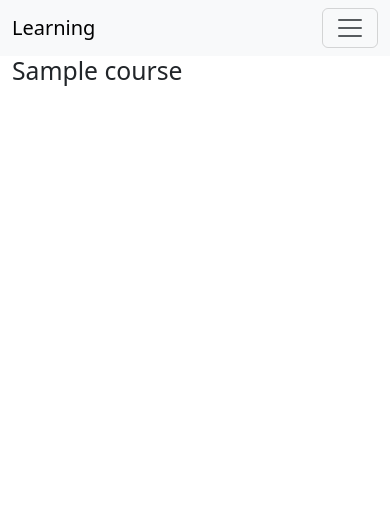
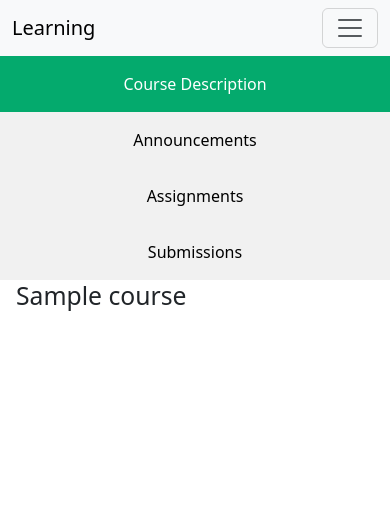
Before and after one commit to nathanmandell99/learning, a Django app: template learning/templates/learning/course.html in a window 390 px wide. Shown: the top 510 px of the page. Before the commit the page ends 86 px from the top, so only its background shows below. Run offline with Django 5.2, Linux system fonts and the light colour scheme; the template is opened without the code that fills it: most values are stand-ins (such as "Sample title", 1, 10 or a date in 2020); some libraries are stand-ins or nearby versions.

Commit message:
Commit 3
- Wrote serialize function for Announcement and Assignment models.
- Created a view for displaying a course, which renders `course.html`.
- Wrote `course.js`, to be used with `course.html`.
- Wrote `get_announcements` view. If given an announcement ID, this will
  retrieve the announcement with that ID. Otherwise it simply retrieves
  all announcements for a given course.
  `course/<int:course_id>/announcements/<int:ann_id>` accomplishes the
  former, and `course/<int:course_id>/announcements` the latter.
- Wrote `displayAnnouncements` function in `course.js`. Retrieves all
  the announcements from the backend and displays the title of each.
- Wrote `displayAnnouncement` function in `course.js`. Uses a fetch()
  call to get an announcement, then does what it says on the tin.
- Wrote `displayAnnouncement` function in `course.js`. Uses a fetch()
  call to get an announcement, then does what it says on the tin.
- Wrote `displayAssignments` function in `course.js`. Retrieves all the
  assignments from the backend and displays the title of each.
- Wrote `displayAssignment` function in `course.js`. Uses a fetch() call
  to get an assignment, then does what it says on the tin.
- Wrote `eventDelegator` function in `course.js`. Detects a click and
  determines the element that was clicked on, then executed appropriate
  functionality such as displaying an announcement/assignment.

```diff
--- a/capstone/settings.py
+++ b/capstone/settings.py
@@ -32,6 +32,7 @@ ALLOWED_HOSTS = []
 
 INSTALLED_APPS = [
     'learning',
+    'corsheaders',
     'django.contrib.admin',
     'django.contrib.auth',
     'django.contrib.contenttypes',
@@ -41,6 +42,7 @@ INSTALLED_APPS = [
 ]
 
 MIDDLEWARE = [
+    'corsheaders.middleware.CorsMiddleware',
     'django.middleware.security.SecurityMiddleware',
     'django.contrib.sessions.middleware.SessionMiddleware',
     'django.middleware.common.CommonMiddleware',
@@ -126,3 +128,5 @@ DEFAULT_AUTO_FIELD = 'django.db.models.BigAutoField'
 # Login URL
 
 LOGIN_URL = '/login'
+
+# settings.py
--- /dev/null
+++ b/learning/static/learning/course.js
@@ -0,0 +1,220 @@
+document.addEventListener('DOMContentLoaded', () => {
+  // From here we can use API calls to retrieve everything we need to know about the course.
+  const descTab = document.querySelector('#description-tab');
+  descTab.addEventListener('click', displaySyllabus);
+
+  const annTab = document.querySelector('#announcements-tab');
+  annTab.addEventListener('click', displayAnnouncements);
+
+  const assTab = document.querySelector('#assignments-tab');
+  assTab.addEventListener('click', displayAssignments);
+
+  const submTab = document.querySelector('#submissions-tab');
+  submTab.addEventListener('click', displaySubmissions);
+
+  displaySyllabus();
+  eventDelegator();
+})
+
+async function eventDelegator() {
+  document.addEventListener('click', async (event) => {
+    if (event.target.id.includes("ann-id")) {
+      // Make call to backend to retrieve the announcement
+      let annId = event.target.dataset.annId;
+      let response = await fetch(`/course/${courseID}/announcements/${annId}`);
+      let announcement = await response.json();
+      displayAnnouncement(announcement);
+    }
+    else if (event.target.id === "back-ann") {
+      displayAnnouncements();
+    }
+    else if (event.target.id.includes("assn-id")) {
+      let assnId = event.target.dataset.assnId;
+      let response = await fetch(`/course/${courseID}/assignments/${assnId}`);
+      let assignment = await response.json();
+      console.log(assignment);
+      displayAssignment(assignment);
+    }
+    else if (event.target.id === "back-assn") {
+      displayAssignments();
+    }
+
+  });
+}
+
+function displaySyllabus() {
+  document.querySelector('.sidebar .active').classList.remove('active');
+
+  document.querySelector('#description-tab').classList.add('active');
+  courseView.innerHTML = `<p>${body}</p>`;
+
+}
+
+async function displayAnnouncements() {
+  document.querySelector('.sidebar .active').classList.remove('active');
+
+  document.querySelector('#announcements-tab').classList.add('active');
+  courseView.innerHTML = '<h4>Announcements</h4>';
+
+  try {
+    let response = await fetch(`/course/${courseID}/announcements`);
+    let result = await response.json();
+    let announcements = result['announcements'];
+    console.log(announcements);
+
+    let annWrapper = document.createElement('div');
+    annWrapper.classList.add('container');
+    annWrapper.setAttribute('id', 'ann-wrapper');
+
+    // Prep a header to label columns
+    let header = document.createElement('div');
+    header.classList.add('row', 'header');
+
+    let titleHeader = document.createElement('div');
+    titleHeader.classList.add('col-sm-8');
+    titleHeader.innerHTML = 'Title';
+    header.append(titleHeader);
+
+    let dateHeader = document.createElement('div');
+    dateHeader.classList.add('col-sm-4');
+    dateHeader.innerHTML = 'Time Posted';
+    header.append(dateHeader);
+
+    annWrapper.append(header);
+
+    // Iterate through each announcement and display it as you go.
+    for (let ann of announcements) {
+      let row = document.createElement('div');
+      row.classList.add('row');
+      // row.setAttribute('id', `ann-id${ann['id']}`);
+      // row.dataset.annId = ann['id'];
+
+      let titleCol = document.createElement('div');
+      titleCol.classList.add('col-sm-8');
+      titleCol.innerHTML = `<a href="#" data-ann-id=${ann['id']} id="ann-id${ann['id']}">
+                            ${ann['title']}</a>`;
+      row.append(titleCol);
+
+      let timeCol = document.createElement('div');
+      timeCol.classList.add('col-sm-4');
+      timeCol.innerHTML = ann['timestamp'];
+      row.append(timeCol);
+
+      annWrapper.append(row);
+
+    }
+    courseView.append(annWrapper);
+
+  }
+  catch (error) {
+    console.log(error);
+  }
+
+}
+async function displayAnnouncement(announcement) {
+  courseView.innerHTML = "";
+
+  courseView.innerHTML = `
+    <h4>${announcement['title']}</h4>
+    <p><small>Posted ${announcement['timestamp']}</small></p>
+    <p>${announcement['body']}</p>
+    <p><a id="back-ann" href="#">Back</a></p>
+    `
+}
+
+
+async function displayAssignments() {
+  document.querySelector('.sidebar .active').classList.remove('active');
+
+  document.querySelector('#assignments-tab').classList.add('active');
+  courseView.innerHTML = '<h4>Assignments</h4>';
+
+  try {
+    let response = await fetch(`/course/${courseID}/assignments`);
+    let result = await response.json();
+    let assignments = result['assignments'];
+    console.log(assignments);
+
+    let assnWrapper = document.createElement('div');
+    assnWrapper.classList.add('container');
+    assnWrapper.setAttribute('id', 'ann-wrapper');
+
+    // Prep a header to label columns
+    let header = document.createElement('div');
+    header.classList.add('row', 'header');
+
+    let titleHeader = document.createElement('div');
+    titleHeader.classList.add('col-sm-8');
+    titleHeader.innerHTML = 'Title';
+    header.append(titleHeader);
+
+    let dateHeader = document.createElement('div');
+    dateHeader.classList.add('col-sm-4');
+    dateHeader.innerHTML = 'Time Posted';
+    header.append(dateHeader);
+
+    assnWrapper.append(header);
+
+    // Iterate through each assignment and display it as you go.
+    for (let assn of assignments) {
+      let row = document.createElement('div');
+      row.classList.add('row');
+      // row.setAttribute('id', `assn-id${assn['id']}`);
+      // row.dataset.assnId = assn['id'];
+
+      let titleCol = document.createElement('div');
+      titleCol.classList.add('col-sm-8');
+      titleCol.innerHTML = `<a href="#" data-assn-id="${assn['id']}" id="assn-id${assn['id']}">
+                              ${assn['title']}</a>`;
+      row.append(titleCol);
+
+      let timeCol = document.createElement('div');
+      timeCol.classList.add('col-sm-4');
+      timeCol.innerHTML = assn['timestamp'];
+      row.append(timeCol);
+
+      assnWrapper.append(row);
+
+    }
+    courseView.append(assnWrapper);
+
+  }
+  catch (error) {
+    console.log(error);
+  }
+}
+
+async function displayAssignment(response) {
+  courseView.innerHTML = "";
+  let assignment = response['assignment'];
+
+  courseView.innerHTML = `
+    <h4>${assignment['title']}</h4>
+    <p><small>Posted ${assignment['timestamp']}</small></p>
+    <p>${assignment['body']}</p>
+  `
+  if (assignment['attachment'] != "None") {
+    courseView.innerHTML += `
+      <h5>Attachment:</h5>
+      <p><a download href="/course/${courseID}/assignments/${assignment['id']}/attachment">
+        ${assignment['attachment']}</a></p>
+    `;
+  }
+  if (!response['submitted']) {
+    courseView.innerHTML += `
+      <form>
+        <input type="file" id="sbmit-assn" name="submission"> <br>
+        <input type="submit" class="btn btn-primary" value="Submit Assignment">
+      </form>
+      <p><a id="back-assn" href="#">Back</a></p>`;
+  }
+
+}
+
+function displaySubmissions() {
+  document.querySelector('.sidebar .active').classList.remove('active');
+
+  document.querySelector('#submissions-tab').classList.add('active');
+  courseView.innerHTML = '<h4>Submissions</h4>';
+
+}
--- a/learning/static/learning/styles.css
+++ b/learning/static/learning/styles.css
@@ -0,0 +1,68 @@
+.row {
+  margin: .5rem;
+}
+
+.row.header {
+  border-bottom: 1px dotted grey;
+}
+
+/* Adapted from: https://www.w3schools.com/howto/tryit.asp?filename=tryhow_css_sidebar_responsive*/
+body {
+  margin: 0;
+}
+
+.sidebar {
+  margin: 0;
+  padding: 0;
+  width: 200px;
+  background-color: #f1f1f1;
+  position: fixed;
+  height: 100%;
+  overflow: auto;
+}
+
+.sidebar a {
+  display: block;
+  color: black;
+  padding: 16px;
+  text-decoration: none;
+}
+
+.sidebar a.active {
+  background-color: #04AA6D;
+  color: white;
+}
+
+.sidebar a:hover:not(.active) {
+  background-color: #555;
+  color: white;
+}
+
+div.content {
+  margin-left: 200px;
+  padding: 1px 16px;
+  height: 1000px;
+}
+
+@media screen and (max-width: 700px) {
+  .sidebar {
+    width: 100%;
+    height: auto;
+    position: relative;
+  }
+
+  .sidebar a {
+    float: left;
+  }
+
+  div.content {
+    margin-left: 0;
+  }
+}
+
+@media screen and (max-width: 400px) {
+  .sidebar a {
+    text-align: center;
+    float: none;
+  }
+}
--- a/learning/templates/learning/course.html
+++ b/learning/templates/learning/course.html
@@ -3,11 +3,36 @@
 
 {% block body %}
 
-<div class=container>
-  <h2>{{ course.title }}</h2>
+<!-- Sidebar adapted from: https://www.w3schools.com/howto/tryit.asp?filename=tryhow_css_sidebar_responsive -->
+{% if message %}
+<div class="container">
+  <h4 class="err">{{ message }}</h4>
 </div>
+{% else %}
+<div class="sidebar">
+  <a class="active" id="description-tab" href="#">Course Description</a>
+  <a href="#" id="announcements-tab">Announcements</a>
+  <a href="#" id="assignments-tab">Assignments</a>
+  <a href="#" id="submissions-tab">Submissions</a>
+</div>
+<div class="content container">
+  <div class="title">
+    <h2>{{ course.title }}</h2>
+  </div>
 
-<div id="course-view">
+  <div id="content-view">
+  </div>
 </div>
+{% endif %}
+
+{% block script %}
+<script src="{% static 'learning/course.js' %}"></script>
+<script>
+  const courseID = {{ course.id }};
+  const userID = {{ user.id }};
+  const body = "{{course.front_page}}"
+  const courseView = document.querySelector('#content-view');
+</script>
+{% endblock %}
 
 {% endblock %}
```
Also changed, not shown: learning/models.py (+24 -1 lines), learning/urls.py (+13 -0 lines), learning/views.py (+64 -3 lines), learning/migrations/0001_initial.py, learning/migrations/0002_submission_graded_alter_submission_grade.py (deleted), learning/migrations/0003_rename_frontpage_course_front_page.py (deleted).
